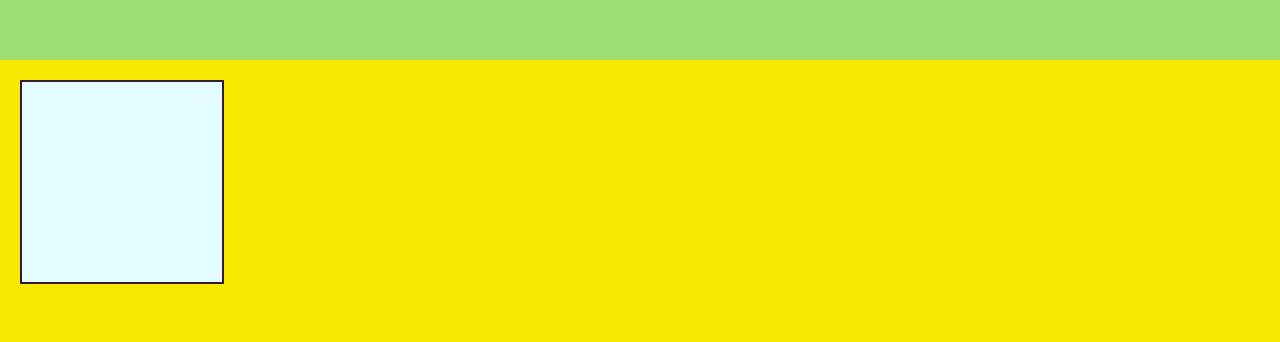
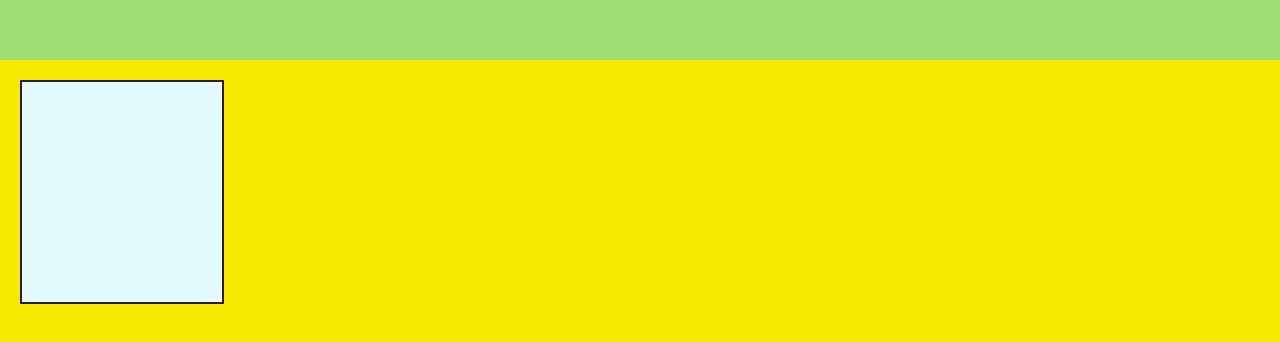
Before and after one commit to AndreyZaklitskiy/sticky_blocks, a plain HTML site: page index.html in a window 1280 px wide. Shown: the part 780-1122 px from the top of the page. Drawn offline with Linux system fonts and the light colour scheme.

Commit message:
demo 1.2

```diff
--- a/main.js
+++ b/main.js
@@ -1,120 +1,28 @@
 let sticky = document.querySelectorAll('.sticky-block'),
-    arrHeights = [],
-    arrCoords = [];
+    arrHeights = [],  // высоты
+    arrCoords = [], // координаты "top"
+    countedHeights = [], // массив высот для вычисления точки соприкосновения.
+    stickyHeightsSum;
+
  for (let i = 0; i < sticky.length; i++) {
   let gbcr = sticky[i].getBoundingClientRect();
   arrCoords.push(gbcr.top);
   arrHeights.push(gbcr.height);
 
-  let stickyHeights = arrHeights.reduce(function(prev, next) {
+  window.addEventListener('scroll', function() {
+    countedHeights = arrHeights.slice(0, i);
+    console.log('countedHeights:' + countedHeights);
+    stickyHeightsSum = countedHeights.reduce(function(prev, next) {
       return prev + next;
     }, 0);
-  console.log(stickyHeights);
 
-
-
-
-  window.addEventListener('scroll', function() {
-    // console.log(arrCoords[i]);
-    //i>0 &&
-   if ( arrCoords[i] <= ( window.pageYOffset + stickyHeights - arrHeights[0]) ) {
+    if ( arrCoords[i] <= ( window.pageYOffset + stickyHeightsSum) ) {
      sticky[i].classList.add('sticky');
-    sticky[i].style.top = stickyHeights - arrHeights[0] + 'px';
-
-
-
-  }else if ( arrCoords[i] >= ( window.pageYOffset + stickyHeights - arrHeights[0]) ) {
+     sticky[i].style.top = stickyHeightsSum + 'px';
+   }
+   else if (
+    arrCoords[i] >= ( window.pageYOffset + stickyHeightsSum) ) {
      sticky[i].classList.remove('sticky');
    }
    });
  };
-
-
-
-
-
-/*
- let sticky = document.querySelectorAll('.sticky-block');
-
- let arrOfEls = [];
-
-for (let i = 0; i < sticky.length; i++) {
-  let gbcr = sticky[i].getBoundingClientRect();
-  arrOfEls.push(gbcr);
-}
-console.log(arrOfEls);
-
-let coord = gbcr.top;
-let arrHeights = [];
-
-
-
-
-
-
-
-let centerY = document.documentElement.clientHeight/2; //центр экрана по Y...
-//sticky1.style.top = centerY - sticky1.offsetWidth/2 + 'px'; //расположит по центру по оси Y блок sticky1.
-let coords = sticky1.getBoundingClientRect(); //
-console.log(coords);
-
-let elem = document.elementFromPoint(102, 110); // - получаем элемент находящийся на данной координате (максимально глубокой вложенности,  только те которые мы видим в облоасти видимости окна браузера).
-
-function getCordFromDocument(elem){
-  let coords = elem.getBoundingClientRect();
-  return {
-    top: coords.top + window.pageYOffset,
-    left: coords.left + window.pageXOffset
-  }
-}
-
-let obj = getCordFromDocument(sticky1);
-
-console.log(obj.top);
-console.log(coords.top);
-console.log(window.pageYOffset);
-
-// let body = document.querySelector('.body');
-
-  if(coords.top <= 20 ) {
-    sticky1.classList.add('fixed');
- }
-*/
-
-
-
-
-
-/*
-let def {
-
-};
-*/
-
-
-/*
-const sec = {
-
-}
-
-const someBlock = {
-    width : '200px',
-    height : '200px'
-
-}
-
-window.addEventListener('scroll', function() {
-
-
-
-
-});
-  */
-
-// let qsa = document.querySelectorAll('sticky-block');
-// console.log(qsa);
-
-
-// sticky.forEach(function() {
-
-// })
--- a/style.css
+++ b/style.css
@@ -34,7 +34,7 @@
     z-index: 2;
 }
 .sticky-block-2 {
-    /* height: 300px; */
+    height: 220px;
 }
 .sticky {
     position: fixed;
```
Lines whose indentation alone changed are shown as unchanged.
